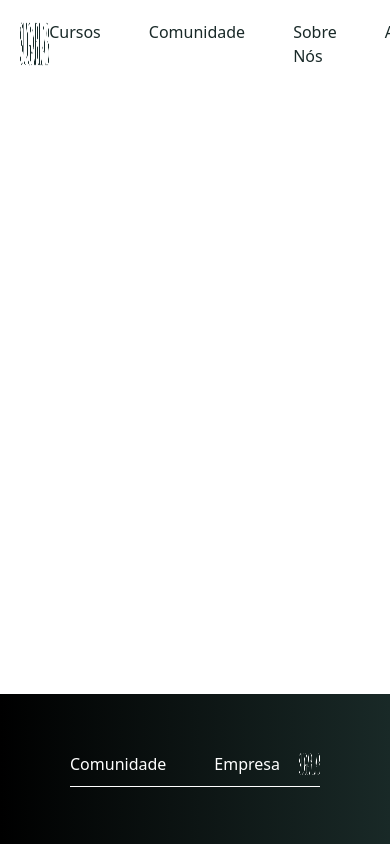
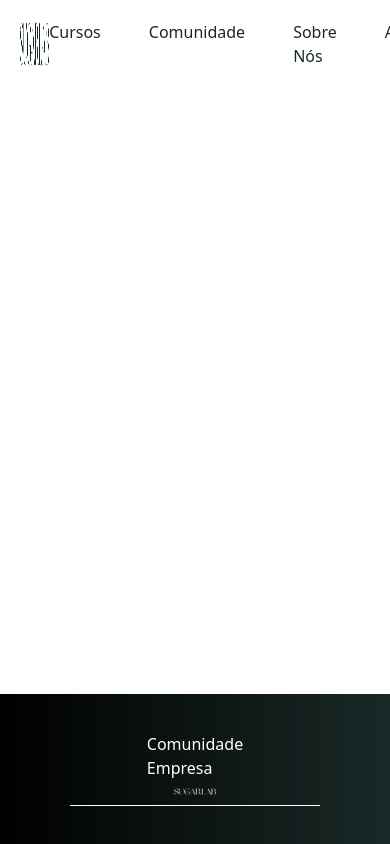
Before and after one commit to PHV00/SugarLab, a React (Vite) app in the folder frontend/: page / in a window 390 px wide. Shown: the top 844 px of the page. Built offline with nearby package versions, Linux system fonts and the light colour scheme.

Commit message:
fix: Making the footer responsive

```diff
--- a/frontend/src/components/Footer/Footer.jsx
+++ b/frontend/src/components/Footer/Footer.jsx
@@ -4,14 +4,14 @@ import logo_white from '../../assets/image/SugarLabBranco.png';
 
 const Footer = () => {
     return (
-        <div id="footer" className='flex justify-center items-center'>
+        <div id="footer" className='flex justify-center items-center py-2'>
             <div id="content-container">
-                <div className="texts flex justify-between">
-                    <div id="links" className='flex gap-12'>
+                <div className="texts flex flex-col gap-2 items-center md:justify-between md:flex-row">
+                    <div id="links" className='flex flex-col gap-0 md:gap-12 md:flex-row'>
                         <NavLink to={"/"} className='text-white'>Comunidade</NavLink>
                         <NavLink to={"/"} className='text-white'>Empresa</NavLink>
                     </div>
-                    <img src={logo_white} alt="logo" className='w-1/12'/>
+                    <img src={logo_white} alt="logo" className='w-1/6 md:w-1/12'/>
                 </div>
                 <hr className='border-white'/>
             </div>
```
